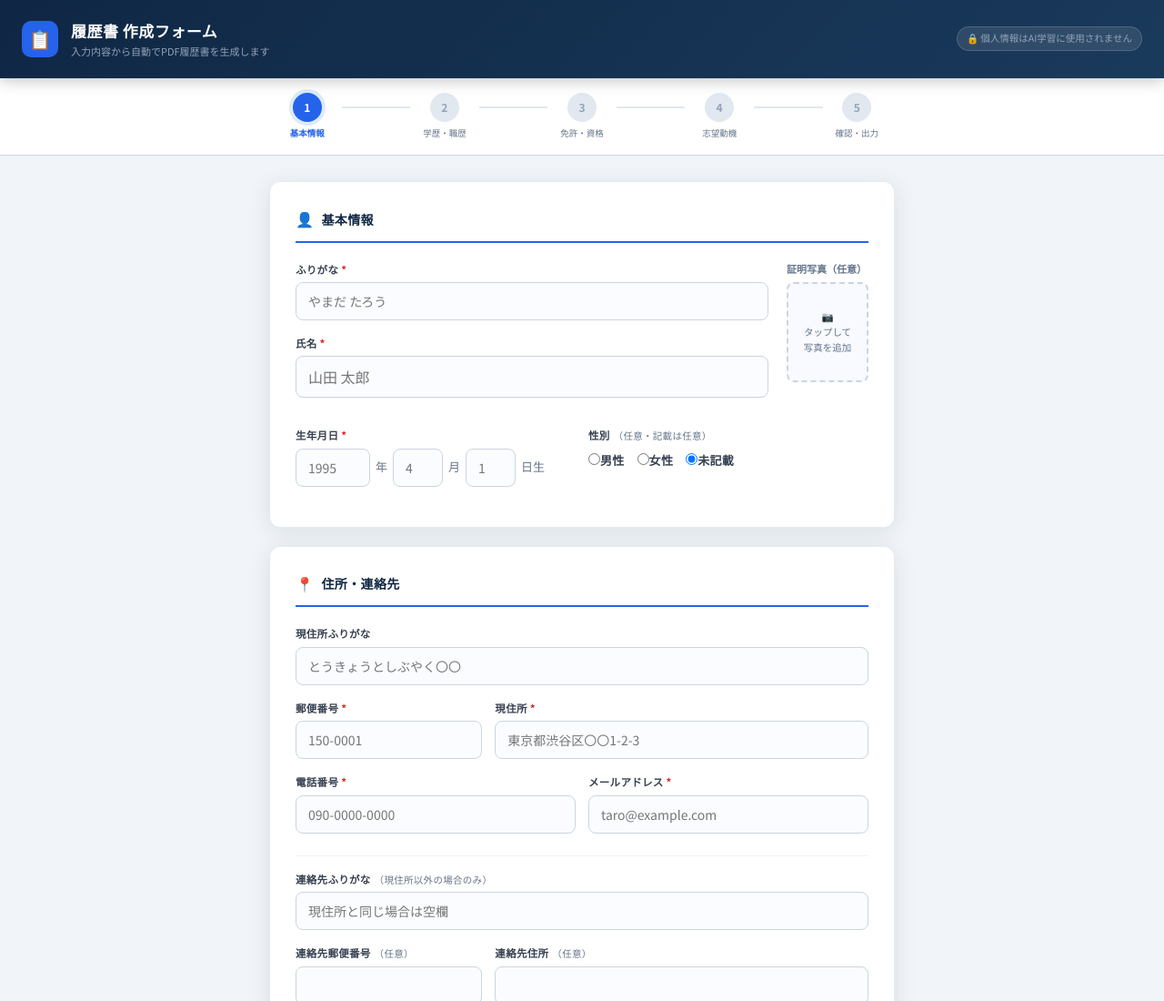
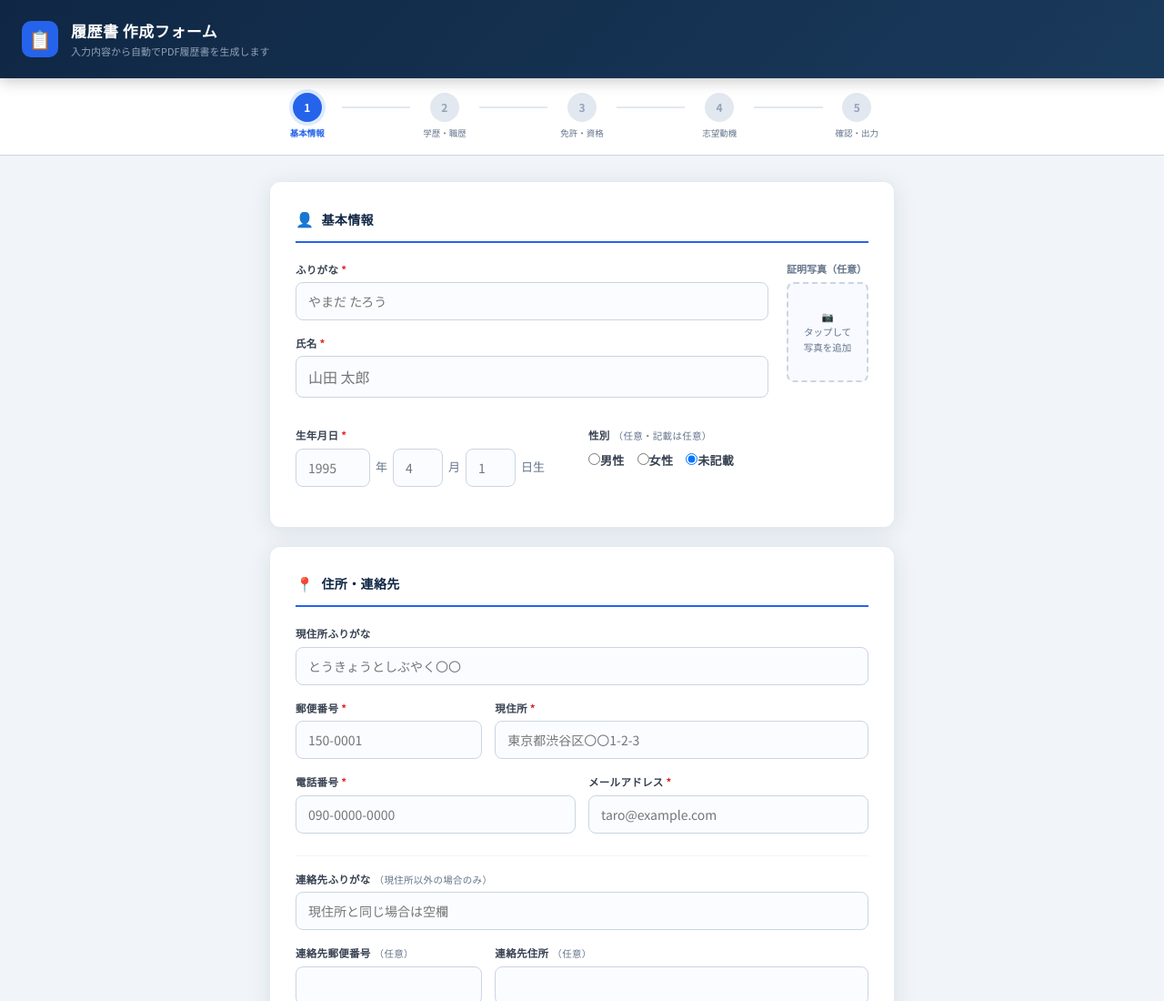
Before and after one commit to services-hr/resumeform, a plain HTML site: page index.html in a window 1280 px wide. Shown: the top 1100 px of the page at 91% size. Drawn offline with nearby package versions, Linux system fonts and the light colour scheme.

Commit message:
Update index.html

```diff
--- a/index.html
+++ b/index.html
@@ -295,7 +295,7 @@
     <h1>履歴書 作成フォーム</h1>
     <p>入力内容から自動でPDF履歴書を生成します</p>
   </div>
-  <div class="header-badge">🔒 個人情報はAI学習に使用されません</div>
+
 </header>
 
 <!-- Progress -->
```
